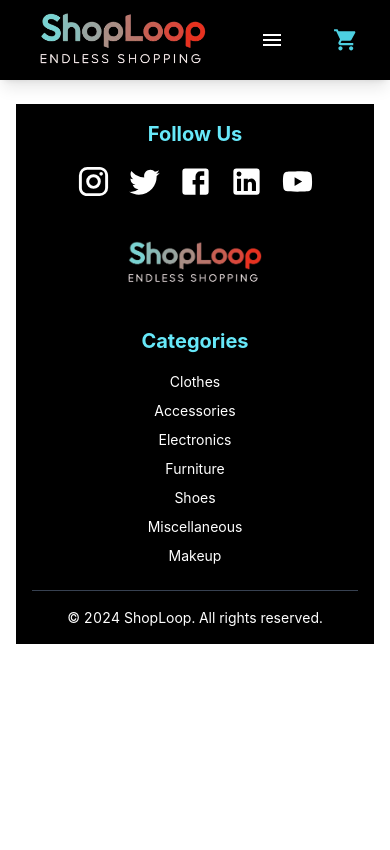
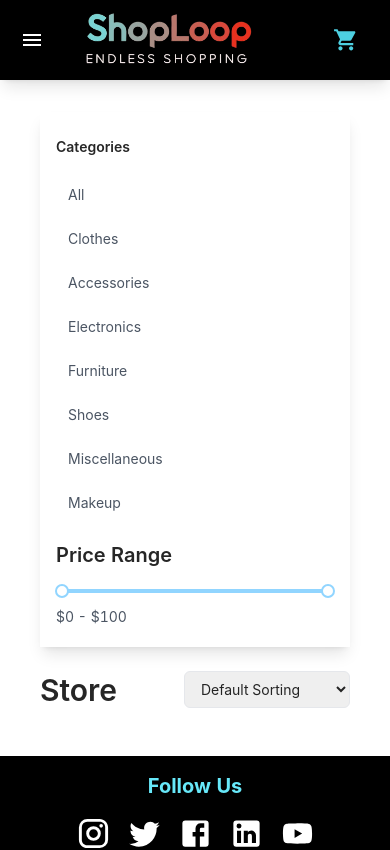
Before and after one commit to foramm17/React-ts-bs-shopping-cart, a React (Vite) app: page /store/1 in a window 390 px wide. Shown: the top 850 px of the page. Built offline with nearby package versions, Linux system fonts and the light colour scheme.

Commit message:
Store page responsive

```diff
--- a/src/App.tsx
+++ b/src/App.tsx
@@ -19,12 +19,13 @@ function App() {
             <Routes>
               <Route path="/" element={<Home />} />
               <Route path="/store" element={<Store />} />
+              <Route path="/store/:category" element={<Store />} />
               <Route path="/product/:id" element={<ItemDetail />} />
               <Route path="/checkout" element={<Checkout />} />
               <Route path="/wishlist" element={<Wishlist />} />
             </Routes>
+          </div>
             <Footer />
-          </div>
         </div>
       </FavoritesProvider>
     </ShoppingCartProvider>
--- a/src/components/Navbar.tsx
+++ b/src/components/Navbar.tsx
@@ -58,6 +58,13 @@ export function Navbar() {
   return (
     <nav className="bg-black shadow-lg py-0 sticky top-0 z-50">
       <div className="mx-auto px-5 flex justify-between items-center">
+        {/* Hamburger menu for small and medium screens */}
+        <div className="md:hidden">
+          <button onClick={toggleMenu} className="text-white">
+            {isMenuOpen ? <CloseIcon /> : <MenuIcon />}
+          </button>
+        </div>
+
         <div className="flex items-center">
           <img
             src="/imgs/ShopLoop_logo.png"
@@ -66,12 +73,6 @@ export function Navbar() {
           />
         </div>
 
-        {/* Hamburger menu for small and medium screens */}
-        <div className="md:hidden">
-          <button onClick={toggleMenu} className="text-white">
-            {isMenuOpen ? <CloseIcon /> : <MenuIcon />}
-          </button>
-        </div>
 
         {/* Navigation links for large screens */}
         <div className="hidden md:flex space-x-6">
@@ -149,7 +150,7 @@ export function Navbar() {
           >
             Wishlist
           </NavLink>
-          <form onSubmit={handleSearchSubmit} className="p-4">
+          <form onSubmit={handleSearchSubmit} className="block sm:hidden p-4">
             <input
               type="text"
               placeholder="Search products..."
--- a/src/pages/Store.tsx
+++ b/src/pages/Store.tsx
@@ -3,7 +3,7 @@ import storeItems from "../data/items.json";
 import { StoreItem } from "../components/StoreItem";
 import { Slider } from "antd";
 import "antd/dist/antd.css";
-import { useLocation, useNavigate } from "react-router-dom";
+import { useLocation, useNavigate, useParams } from "react-router-dom";
 
 interface Item {
   id: number;
@@ -19,9 +19,12 @@ interface Item {
 export function Store() {
   const location = useLocation();
   const navigate = useNavigate();
+  const { category } = useParams<{ category?: string }>();
+
   const searchResults = location.state?.searchResults;
   const searchTerm = location.state?.searchTerm || "";
-  const initialCategory = location.state?.selectedCategory || "All";
+  const initialCategory = category || "All";
+
   const [items, setItems] = useState<Item[]>(
     searchResults || (storeItems as Item[])
   );
@@ -66,14 +69,17 @@ export function Store() {
   useEffect(() => {
     if (location.state?.selectedCategory) {
       setSelectedCategory(location.state.selectedCategory);
-      navigate("/store", { replace: true });
+      navigate(
+        `/store/${location.state.selectedCategory}`,
+        { state: { searchResults, searchTerm }, replace: true }
+      );
     }
-  }, [location.state, navigate]);
+  }, [location.state, navigate, searchResults, searchTerm]);
 
   return (
-    <div className="px-6 flex">
+    <div className="px-6 flex flex-col md:flex-row">
       {/* Filters Sidebar */}
-      <div className="w-1/4 px-4 pt-6 mt-6  mr-4 pb-5 shadow-lg">
+      <div className="md:w-1/4 w-full px-4 pt-6 mt-6 mr-4 pb-5 shadow-lg">
         <h2 className="text-md md:text-xl font-semibold mb-4">Categories</h2>
         <ul className="mb-4">
           {categories.map((category) => (
@@ -86,6 +92,9 @@ export function Store() {
                 onClick={(e: React.MouseEvent<HTMLAnchorElement>) => {
                   e.preventDefault();
                   setSelectedCategory(category);
+                  navigate(`/store/${category.toLowerCase()}`, {
+                    state: { searchResults, searchTerm },
+                  });
                 }}
                 className={
                   selectedCategory === category
@@ -113,8 +122,7 @@ export function Store() {
       </div>
 
       {/* Store Items */}
-
-      <div className="w-3/4">
+      <div className="md:w-3/4 w-full mt-6 md:mt-0">
         {searchResults && searchResults.length > 0 && (
           <div className="mb-4 text-lg">
             Showing search results for "{searchTerm}"
```
